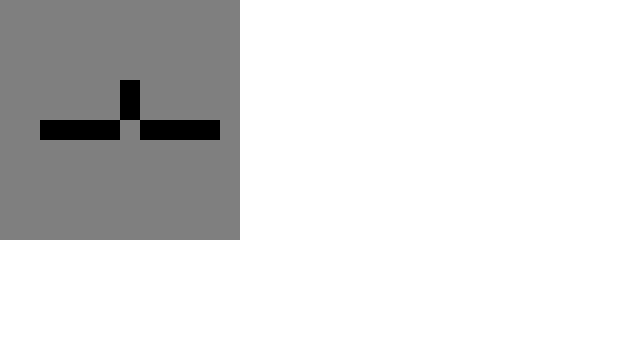
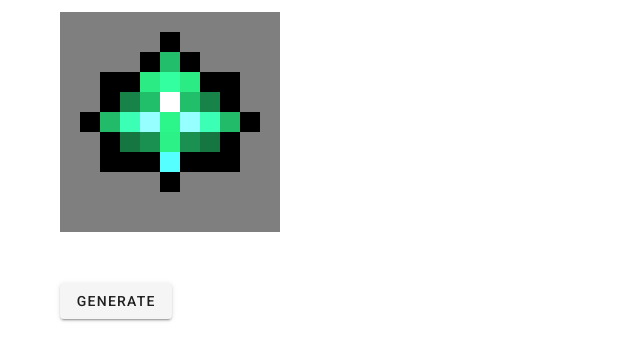
Before and after one commit to usysrc/pfxr, a Vue app: page / in a window 1280 px wide. Shown: the top 360 px of the page, without its empty margins (0-640 px from the left). Built offline with nearby package versions, Linux system fonts and the light colour scheme.

Commit message:
added generate button

```diff
--- a/src/components/SingleSprite.vue
+++ b/src/components/SingleSprite.vue
@@ -1,18 +1,26 @@
 <template>
+  <div>
+    <v-container>
       <canvas id="canvas" width="12px" height="12px"> </canvas>
+    </v-container>
+    <v-container>
+      <v-btn @click="generateSprite">Generate</v-btn>
+    </v-container>
+  </div>
 </template>
 
 <script>
 export default {
   data: () => {
     return {
-      size: 50,
-      l: 50,
+      size: 60,
+      l: 100,
       r: 200,
-      light: 50,
+      light: 100,
     };
   },
-  mounted() {
+  methods: {
+    generateSprite() {
       let rrand = (a, b) => {
         return a + Math.random() * (b - a);
       };
@@ -68,7 +76,7 @@ export default {
         let hullY = 1 - Math.abs(j - h / 2) / (h / 2);
         let hull = hullX * hullY * size * rrand(l, r);
 
-      // TODO: coming soon:
+        // TODO: coming soon, rotation of parts
         // let hullcos = hull * Math.cos(i/w);
         // let hullsin = hull * Math.sin(j/h);
         // hull = hull * 0.5 + hullcos * 0.5;
@@ -139,11 +147,12 @@ export default {
       }
 
       let isClear = function (color) {
-      return color.r === CLEAR.r && color.g === CLEAR.g && color.b === CLEAR.b;
+        return (
+          color.r === CLEAR.r && color.g === CLEAR.g && color.b === CLEAR.b
+        );
       };
 
-    // black outline
-
+      // Black outline
       fillData(function (i, j) {
         if (
           !isClear(getPixel(i, j)) &&
@@ -156,7 +165,11 @@ export default {
         }
       });
 
-    ctx.putImageData(imageData, 0, 0);
+      ctx.putImageData(imageData, -1, -1);
+    },
+  },
+  mounted() {
+    this.generateSprite();
   },
 };
 </script>
```
Lines whose indentation alone changed are shown as unchanged.
